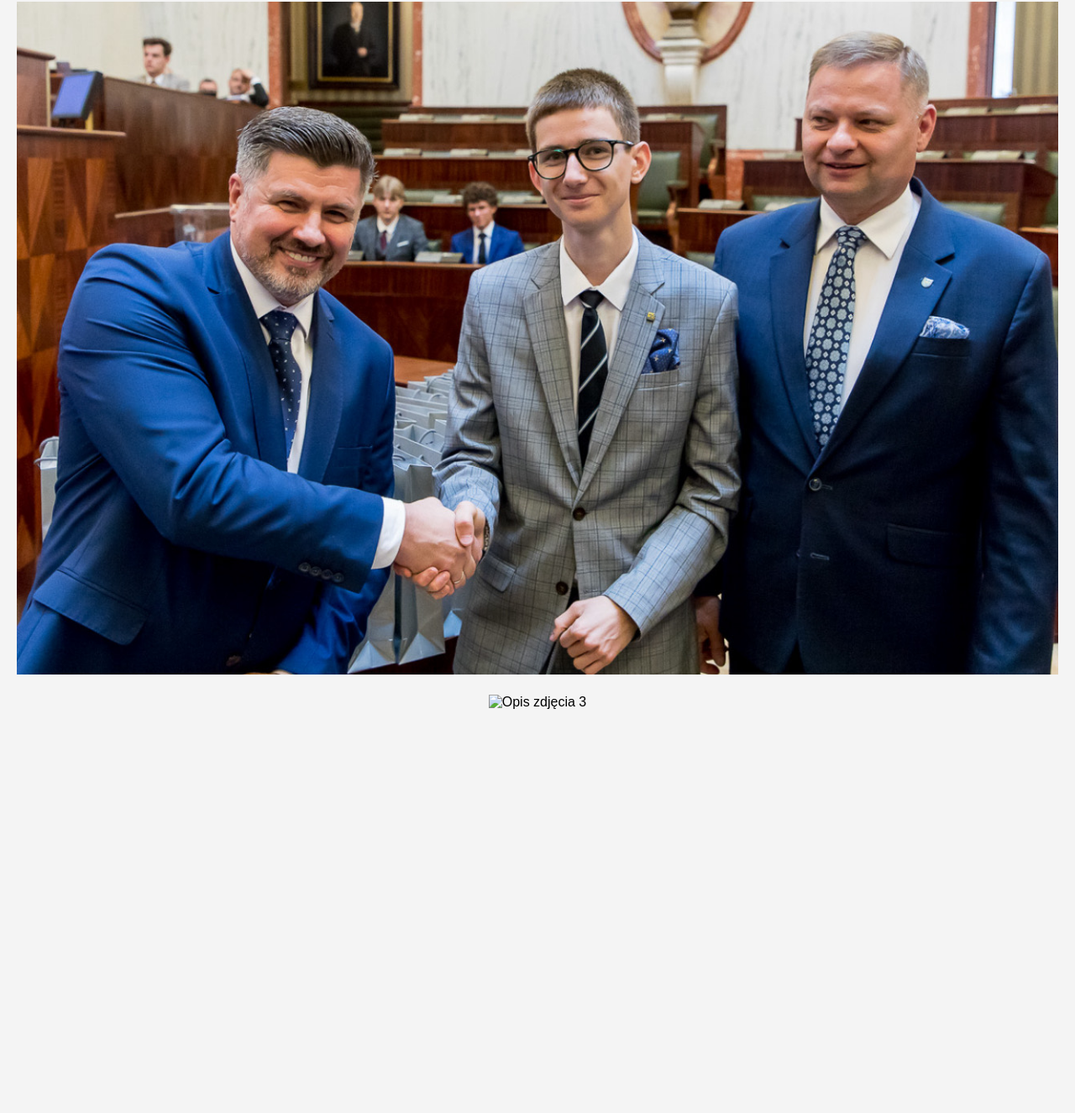
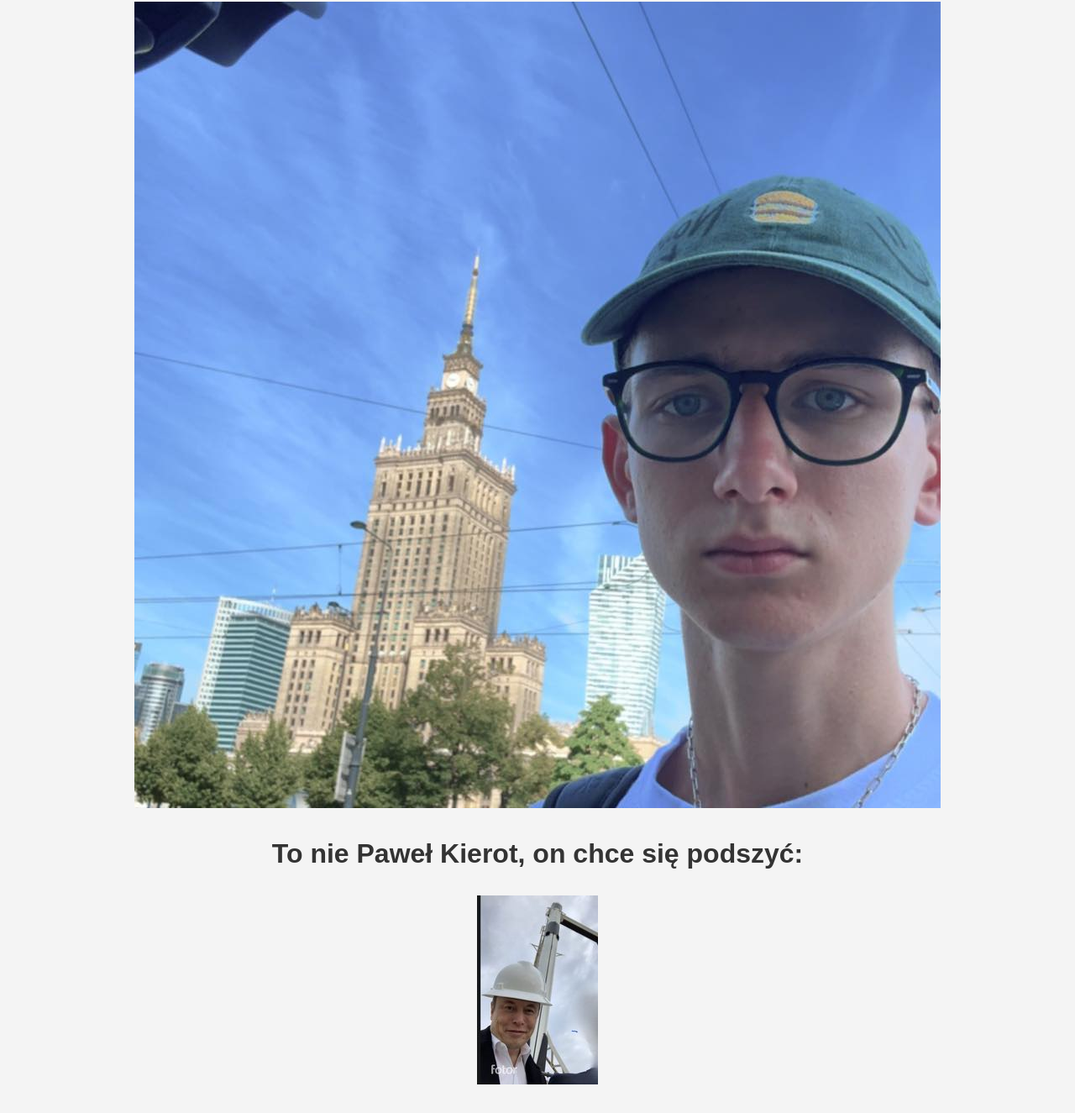
Before and after one commit to car0tek/zadania, a plain HTML site: page index.html in a window 1280 px wide. Shown: the part 1158-2483 px from the top of the page at 84% size. Before the commit the page ends 2033 px from the top, so only its background shows below. Drawn offline with Linux system fonts and the light colour scheme.

Commit message:
Update index.html

```diff
--- a/index.html
+++ b/index.html
@@ -47,8 +47,11 @@
     <div class="image-container">
         <h2>Potwierdzenie, że to Paweł Kierot:</h2>
         <img src="https://github.com/car0tek/zadania/blob/main/pawel.jpg?raw=true" alt="Paweł Rafał Kierot">
-        <img src="pawel.jpg" alt="Opis zdjęcia 2">
-        <img src="zdjecie3.jpg" alt="Opis zdjęcia 3">
+        <br>
+        <img src="https://github.com/car0tek/zadania/blob/main/rafal.jpg?raw=true" alt="Opis zdjęcia 2">
+        <br>
+    <h1>To nie Paweł Kierot, on chce się podszyć:</h1>
+        <img src="https://github.com/car0tek/zadania/blob/main/elon.jpg" alt="Opis zdjęcia 3">
     </div>
 </center>
 </body>
```
